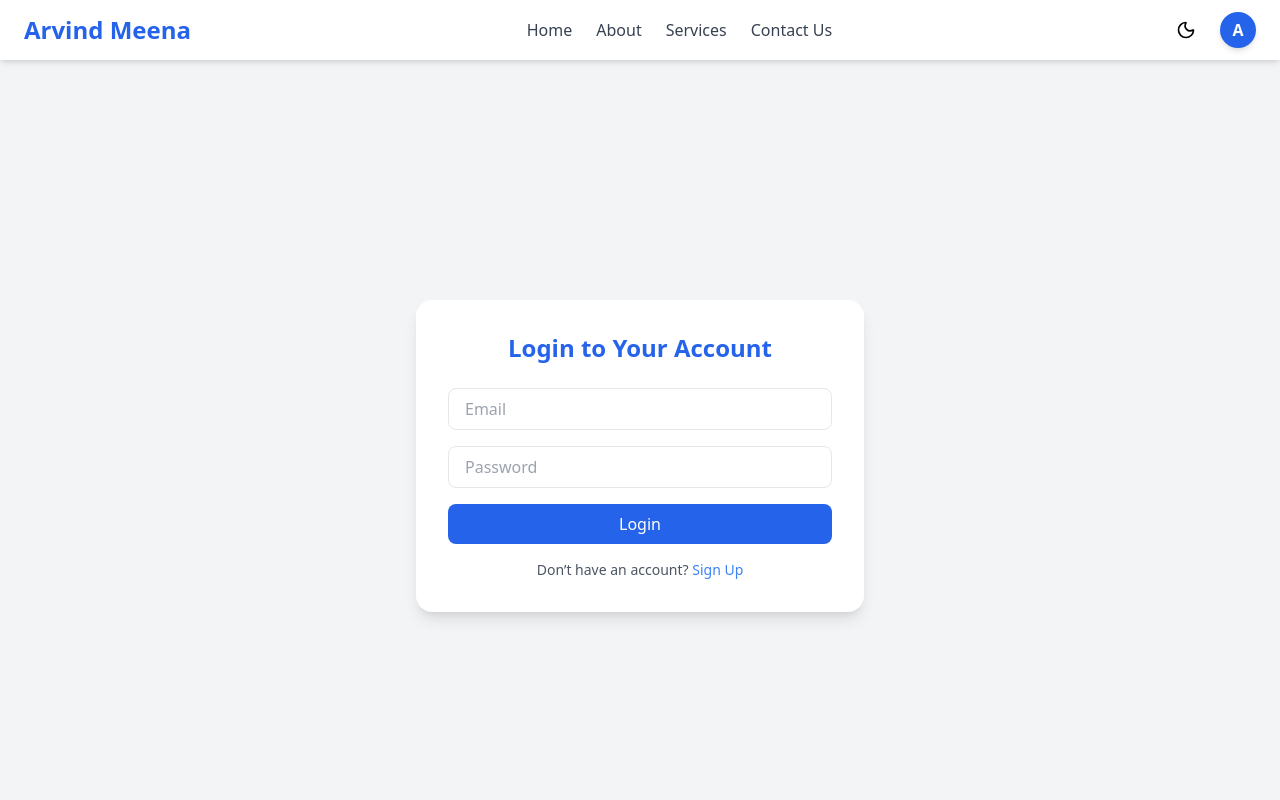
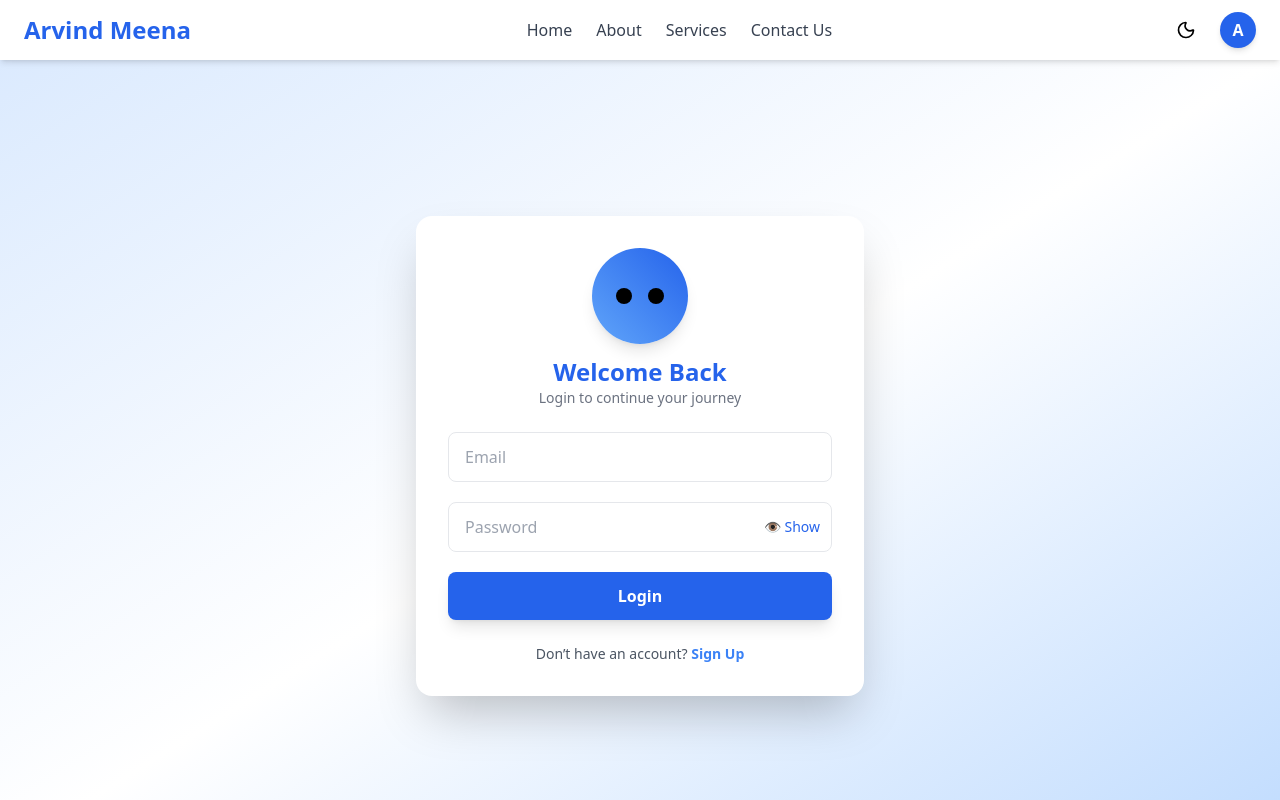
Before and after one commit to Arvindmeen/sds-245, a React (Vite) app: page /login in a window 1280 px wide. Shown: the top 800 px of the page. Built offline with nearby package versions, Linux system fonts and the light colour scheme.

Commit message:
LOgin and sign up add

```diff
--- a/index.html
+++ b/index.html
@@ -2,7 +2,7 @@
 <html lang="en">
   <head>
     <meta charset="UTF-8" />
-    <link rel="icon" type="image/svg+xml" href="/Img/Arvind.avif" />
+    <link rel="icon" type="image/svg+xml" href="https://www.google.com/url?sa=i&url=https%3A%2F%2Fen.wikipedia.org%2Fwiki%2FIIT_Kharagpur&psig=AOvVaw3Sq3Q9bff-3Q_iPd5eZBXN&ust=1755947047759000&source=images&cd=vfe&opi=89978449&ved=0CBUQjRxqFwoTCMCgwNeino8DFQAAAAAdAAAAABAE" />
     <meta name="viewport" content="width=device-width, initial-scale=1.0" />
     <title>Arvind | Rinku</title>
   </head>
--- a/src/components/Footer.jsx
+++ b/src/components/Footer.jsx
@@ -79,13 +79,13 @@ export default function Footer() {
             </button>
           </form>
           <div className="flex gap-5 mt-6 text-gray-600 dark:text-gray-400">
-            <a href="https://instagram.com" target="https://www.instagram.com/rinku_meena014/" rel="noopener noreferrer" className="hover:text-pink-500 transition transform hover:scale-110">
+            <a href="https://instagram.com/rinku_meena014/" target="_blank" rel="noopener noreferrer" className="hover:text-pink-500 transition transform hover:scale-110">
               <Instagram size={22} />
             </a>
-            <a href="https://linkedin.com" target="https://www.linkedin.com/in/arvind-meena-78a258288/" rel="noopener noreferrer" className="hover:text-blue-600 transition transform hover:scale-110">
+            <a href="https://www.linkedin.com/in/arvind-meena-78a258288/" target="_blank" rel="noopener noreferrer" className="hover:text-blue-600 transition transform hover:scale-110">
               <Linkedin size={22} />
             </a>
-            <a href="https://github.com" target="https://github.com/Arvindmeen" rel="noopener noreferrer" className="hover:text-gray-800 dark:hover:text-gray-100 transition transform hover:scale-110">
+            <a href="https://github.com/Arvindmeen" target="_blank" rel="noopener noreferrer" className="hover:text-gray-800 dark:hover:text-gray-100 transition transform hover:scale-110">
               <Github size={22} />
             </a>
             <a href="https://twitter.com" target="_blank" rel="noopener noreferrer" className="hover:text-sky-500 transition transform hover:scale-110">
--- a/src/components/Hero.jsx
+++ b/src/components/Hero.jsx
@@ -61,11 +61,11 @@ export default function Hero() {
           transition={{ duration: 1 }}
           className="flex-1 flex justify-center"
         >
-          <img
+          {/* <img
             src="https://illustrations.popsy.co/white/responsive-design.svg"
             alt="Hero Illustration"
             className="w-96 sm:w-[28rem] md:w-[32rem] drop-shadow-2xl"
-          />
+          /> */}
         </motion.div>
       </div>
     </section>
--- a/src/components/Login.jsx
+++ b/src/components/Login.jsx
@@ -1,35 +1,99 @@
+import { useState } from "react";
 import { Link } from "react-router-dom";
+import { motion } from "framer-motion";
 
 export default function Login() {
+  const [email, setEmail] = useState("");
+  const [password, setPassword] = useState("");
+  const [showPassword, setShowPassword] = useState(false);
+
   return (
-    <div className="min-h-screen flex items-center justify-center bg-gray-100 dark:bg-gray-900">
-      <div className="w-full max-w-md bg-white dark:bg-gray-800 p-8 rounded-2xl shadow-lg">
-        <h2 className="text-2xl font-bold text-center text-blue-600 dark:text-blue-400 mb-6">
-          Login to Your Account
+    <div className="min-h-screen flex items-center justify-center bg-gradient-to-br from-blue-100 via-white to-blue-200 dark:from-gray-900 dark:via-gray-800 dark:to-gray-900 px-4">
+      <div className="w-full max-w-md bg-white dark:bg-gray-800 p-8 rounded-2xl shadow-2xl relative overflow-hidden">
+        {/* Avatar Section */}
+        <div className="flex flex-col items-center mb-6">
+          <motion.div
+            animate={{
+              rotate: email.length > 0 ? 5 : 0, // head tilts when typing username
+            }}
+            transition={{ type: "spring", stiffness: 200 }}
+            className="w-24 h-24 bg-gradient-to-tr from-blue-400 to-blue-600 dark:from-blue-500 dark:to-blue-400 rounded-full flex items-center justify-center shadow-lg relative"
+          >
+            {/* Eyes */}
+            <div className="flex space-x-4">
+              <motion.div
+                className="w-4 h-4 bg-black rounded-full"
+                animate={{
+                  scaleY: password.length > 0 && !showPassword ? 0.1 : 1, // closes when typing password
+                }}
+                transition={{ duration: 0.2 }}
+              />
+              <motion.div
+                className="w-4 h-4 bg-black rounded-full"
+                animate={{
+                  scaleY:
+                    password.length > 0 && !showPassword
+                      ? 0.1 // closed
+                      : showPassword
+                      ? 0.7 // half-open when "show password"
+                      : 1, // normal
+                }}
+                transition={{ duration: 0.2 }}
+              />
+            </div>
+          </motion.div>
+          <h2 className="text-2xl font-bold mt-3 text-blue-600 dark:text-blue-400">
+            Welcome Back
           </h2>
+          <p className="text-gray-500 dark:text-gray-400 text-sm">
+            Login to continue your journey
+          </p>
+        </div>
 
-        <form className="space-y-4">
+        {/* Form */}
+        <form className="space-y-5">
+          <div>
             <input
               type="email"
               placeholder="Email"
-            className="w-full px-4 py-2 border rounded-lg dark:bg-gray-700 dark:border-gray-600"
+              value={email}
+              onChange={(e) => setEmail(e.target.value)}
+              className="w-full px-4 py-3 border rounded-lg dark:bg-gray-700 dark:border-gray-600 focus:ring-2 focus:ring-blue-400 outline-none transition"
             />
+          </div>
+          <div className="relative">
             <input
-            type="password"
+              type={showPassword ? "text" : "password"}
               placeholder="Password"
-            className="w-full px-4 py-2 border rounded-lg dark:bg-gray-700 dark:border-gray-600"
+              value={password}
+              onChange={(e) => setPassword(e.target.value)}
+              className="w-full px-4 py-3 border rounded-lg dark:bg-gray-700 dark:border-gray-600 focus:ring-2 focus:ring-blue-400 outline-none transition"
             />
             <button
+              type="button"
+              onClick={() => setShowPassword(!showPassword)}
+              className="absolute right-3 top-1/2 transform -translate-y-1/2 text-sm text-blue-600 dark:text-blue-400"
+            >
+              {showPassword ? "🙈 Hide" : "👁 Show"}
+            </button>
+          </div>
+          <motion.button
+            whileHover={{ scale: 1.05 }}
+            whileTap={{ scale: 0.95 }}
             type="submit"
-            className="w-full py-2 bg-blue-600 hover:bg-blue-500 text-white rounded-lg transition"
+            className="w-full py-3 bg-blue-600 hover:bg-blue-500 text-white rounded-lg shadow-lg transition font-semibold"
           >
             Login
-          </button>
+          </motion.button>
         </form>
 
-        <p className="text-sm text-center mt-4 text-gray-600 dark:text-gray-400">
+        {/* Extra Links */}
+        <p className="text-sm text-center mt-6 text-gray-600 dark:text-gray-400">
           Don’t have an account?{" "}
-          <Link to="/signup" className="text-blue-500 hover:underline">
+          <Link
+            to="/signup"
+            className="text-blue-500 font-semibold hover:underline"
+          >
             Sign Up
           </Link>
         </p>
```
Also changed, not shown: src/components/Signup.jsx (+76 -16 lines). Lines whose indentation alone changed are shown as unchanged.
